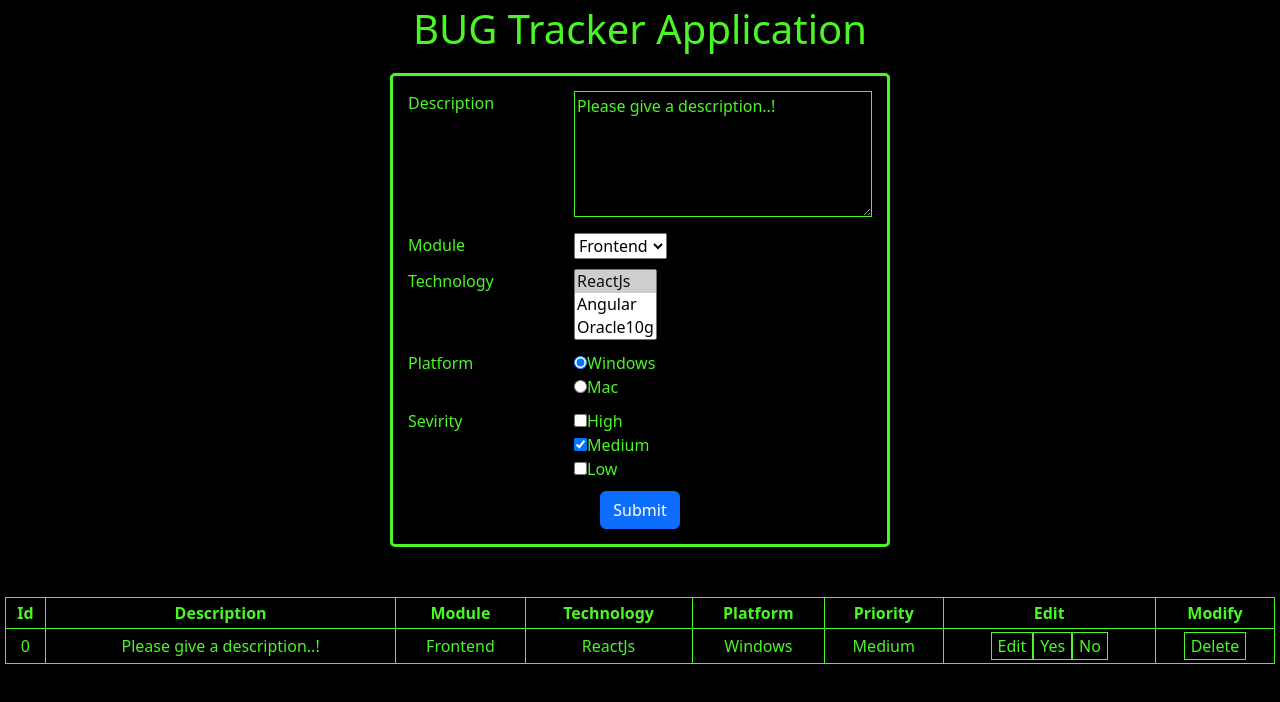
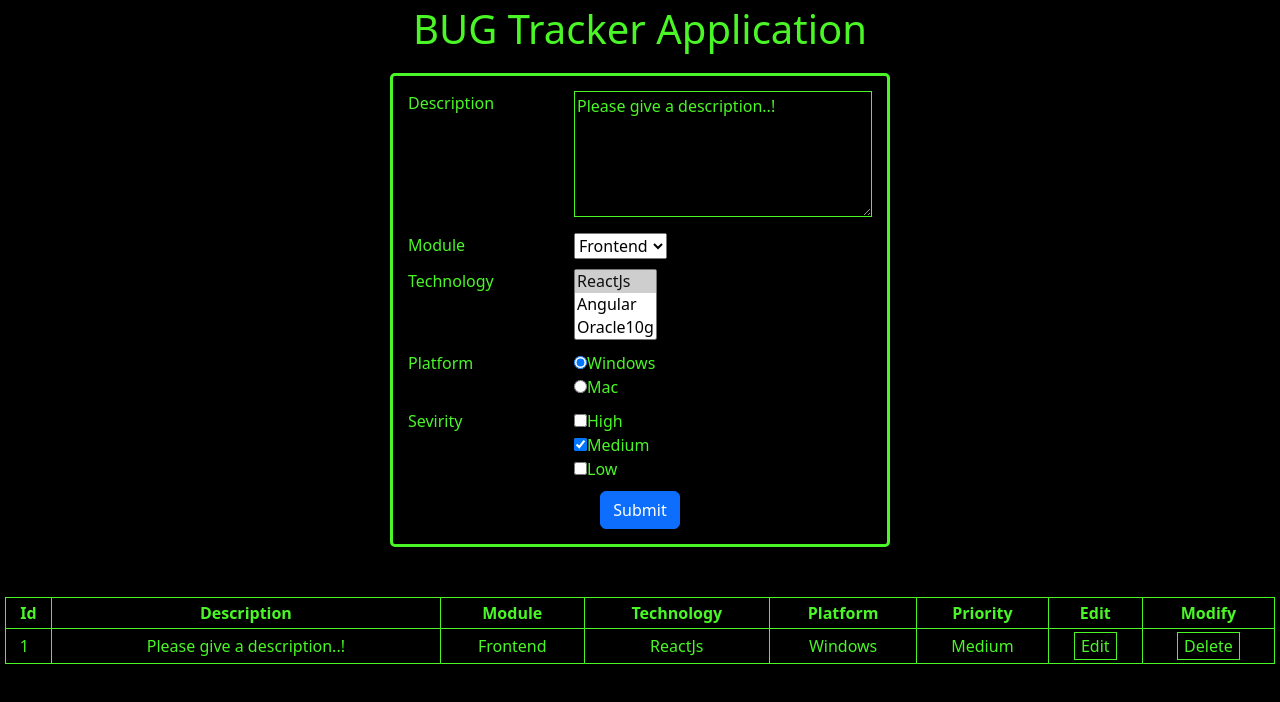
Before and after one commit to abhinavrathore25/bug-tracker, a React (Create React App) app in the folder client/: page / in a window 1280 px wide. Both pictures are taken after a click on the button "Submit". Shown: the top 702 px of the page. Built offline with nearby package versions, Linux system fonts and the light colour scheme.

Commit message:
table editable

```diff
--- a/client/public/styles.css
+++ b/client/public/styles.css
@@ -67,3 +67,17 @@ button:hover {
     border-color: #000000;
     color: #4AF626;
 }
+
+table {
+    counter-reset: 0;
+  }
+
+  table tr {
+    counter-increment: rowNumber;
+  }
+
+  table tr #id::before {
+    content: counter(rowNumber);
+    min-width: 1em;
+    margin-right: 0.5em;
+  }
--- a/client/src/App.js
+++ b/client/src/App.js
@@ -14,7 +14,9 @@ function App() {
 
   const deleteBug = (bugId) => {
     const list = [...bugList];
-    const index = list.indexOf((bug) => {
+    console.log(list);
+    const index = list.findIndex((bug) => {
+      console.log(bug);
       return bug.id === bugId;
     });
 
@@ -23,10 +25,22 @@ function App() {
     setBugList([...list]);
   }
 
+  const modifyBug= (modifiedBug) => {
+    const list = [...bugList];
+
+    list.forEach((element, index) => {
+      if(element.id === modifiedBug.id)
+        list[index] = modifiedBug;
+    })
+
+    setBugList([...list]);
+  }
+
   return (
     <>
       <section id="siteHeader">
         <Header />
+
       </section>
 
       <section id="bugEntry">
@@ -34,7 +48,7 @@ function App() {
       </section>
 
       <section id="bugTable">
-        <Table bugList={bugList} deleteBug={deleteBug} />
+        <Table bugList={bugList} deleteBug={deleteBug} modifyBug={modifyBug} />
       </section>
     </>
   );
--- a/client/src/Table.js
+++ b/client/src/Table.js
@@ -1,14 +1,14 @@
 import React, { useState } from 'react';
 
-const Table = ({bugList, deleteBug}) => {
+const Table = ({ bugList, deleteBug, modifyBug }) => {
     const [editContent, setEditContent] = useState(false);
     const [newData, setNewData] = useState({
-        id : 0,
-        description : "" ,
-        module : "",
-        technology : "",
-        platform : "",
-        severity : ""
+        id: -1,
+        description: "",
+        module: "",
+        technology: "",
+        platform: "",
+        severity: ""
     });
 
     const setEdit = (bugId) => {
@@ -24,6 +24,23 @@ const Table = ({bugList, deleteBug}) => {
         });
 
         setEditContent(true);
+    }
+
+    const handleSubmit = (event) => {
+        modifyBug(newData);
+        setEditContent(false);
+    }
+
+    const onChangeHandler = (event) => {
+        const name = event.target.name;
+        const value = event.target.value;
+
+        setNewData((prev) => {
+            return {
+                ...prev,
+                [name]: value
+            }
+        });
     }
 
     return (
@@ -45,21 +62,86 @@ const Table = ({bugList, deleteBug}) => {
                 <tbody>
 
                     {
-                      bugList.map(({id, description, module, technology, platform, severity}) => {
+                        bugList.map(({ id, description, module, technology, platform, severity }) => {
                             return (
-                              <tr key= {id} >
-                                  <td> {id} </td>
-                                  <td contentEditable={ editContent } > {description} </td>
-                                  <td contentEditable={ editContent } > {module} </td>
-                                  <td contentEditable={ editContent } > {technology} </td>
-                                  <td contentEditable={ editContent } > {platform} </td>
-                                  <td contentEditable={ editContent } > {severity} </td>
+                                <tr key={id} >
+                                    <td id="id"></td>
+                                    {
+                                        (editContent && id === newData.id) ?
+                                            (
+                                                <>
                                                     <td>
-                                  <button value={id} id="edit" onClick={() => setEdit(id) }> {editContent ? "Save" : "Edit"} </button>
-                                  <button value={id} id="yes" onClick={() => setEditContent(false)}> Yes </button>
+                                                        <input type="text" name="description" value={newData.description} onChange={onChangeHandler} />
+                                                    </td>
+                                                    <td>
+                                                        <select name="module" id="module" value={newData.module}
+                                                            onChange={(event) => {
+                                                                onChangeHandler(event);
+                                                            }} >
+                                                            <option value="Frontend">Frontend</option>
+                                                            <option value="Backend">Backend</option>
+                                                            <option value="Testing">Testing</option>
+                                                            <option value="Database">Database</option>
+                                                        </select>
+                                                    </td>
+                                                    <td>
+                                                        <select name="technology" id="technology" value={newData.technology}
+                                                            onChange={(event) => {
+                                                                onChangeHandler(event);
+                                                            }} >
+                                                            <option value="ReactJs">ReactJs</option>
+                                                            <option value="Angular">Angular</option>
+                                                            <option value="Oracle10g">Oracle10g</option>
+                                                            <option value="Spring">Spring</option>
+                                                            <option value="NextJs">NextJs</option>
+                                                            <option value="VeuJs">VeuJs</option>
+                                                        </select>
+                                                    </td>
+                                                    <td>
+                                                        <select name="platform" id="platform" value={newData.platform}
+                                                            onChange={(event) => {
+                                                                onChangeHandler(event);
+                                                            }} >
+                                                            <option value="Windows">Windows</option>
+                                                            <option value="Mac">Mac</option>
+                                                        </select>
+                                                    </td>
+                                                    <td>
+                                                        <select name="severity" id="severity" value={newData.severity}
+                                                            onChange={(event) => {
+                                                                onChangeHandler(event);
+                                                            }} >
+                                                            <option value="High">High</option>
+                                                            <option value="Medium">Medium</option>
+                                                            <option value="Low">Low</option>
+                                                        </select>
+                                                    </td>
+                                                    <td>
+                                                        <button
+                                                            value={id} id="yes"
+                                                            onClick={handleSubmit}>
+                                                            Yes
+                                                        </button>
                                                         <button value={id} id="no" onClick={() => setEditContent(false)}> No </button>
                                                     </td>
-                                  <td><button value={id} onClick={() => {deleteBug(id)}} >Delete</button></td>
+                                                    <td><button value={id} onClick={() => { deleteBug(id) }} >Delete</button></td>
+
+                                                </>
+                                            ) :
+                                            (
+                                                <>
+                                                    <td> {description} </td>
+                                                    <td> {module} </td>
+                                                    <td> {technology} </td>
+                                                    <td> {platform} </td>
+                                                    <td> {severity} </td>
+                                                    <td>
+                                                        <button value={id} id="edit" onClick={() => setEdit(id)}> Edit </button>
+                                                    </td>
+                                                    <td><button value={id} onClick={() => deleteBug(id)} >Delete</button></td>
+                                                </>
+                                            )
+                                    }
                                 </tr>
                             )
                         })
```
Lines whose indentation alone changed are shown as unchanged.
